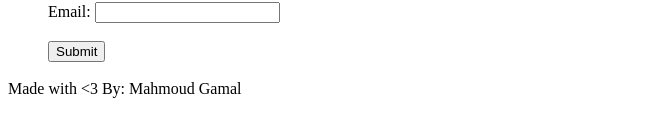
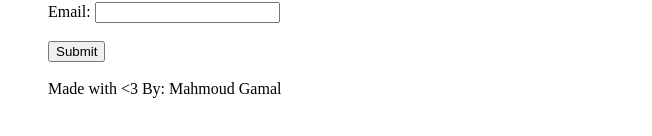
Before and after one commit to MahmoudGShake/DEPI-Task1, a plain HTML site: page index.html in a window 1280 px wide. Shown: the part 544-680 px from the top of the page, without its empty margins (0-652 px from the left). Drawn offline with Linux system fonts and the light colour scheme.

Commit message:
Update index.html

```diff
--- a/index.html
+++ b/index.html
@@ -52,7 +52,7 @@
 
             </form>
         </main>
-        <footer>
+        <footer class="task">
             Made with &lt;3 By: Mahmoud Gamal
         </footer>
 
```
